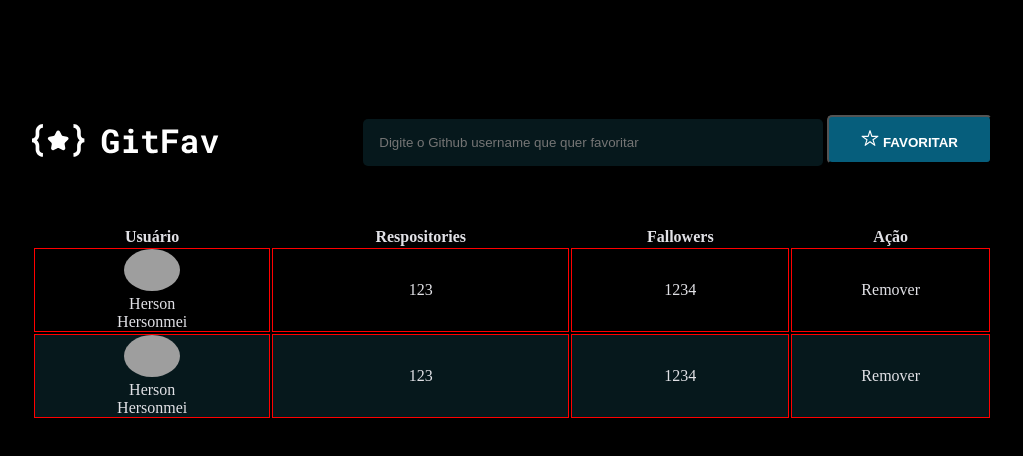
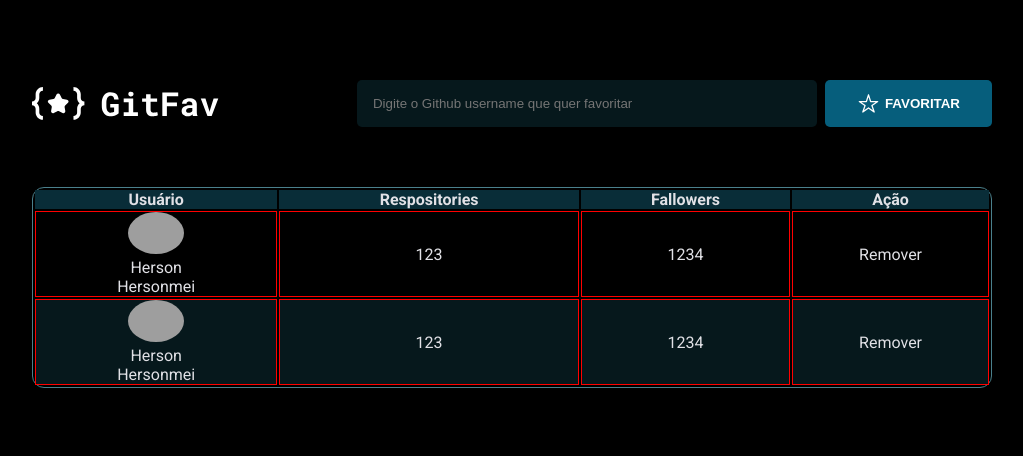
Before and after one commit to Hersonmei/GitFav, a plain HTML site: page index.html in a window 1280 px wide. Shown: the whole page, without its empty margins (128-1151 px from the left). Drawn offline with Linux system fonts and the light colour scheme; grey boxes are pictures that could not be loaded.

Commit message:
Aplicação de estilos no Header e início do Thead

```diff
--- a/index.html
+++ b/index.html
@@ -68,10 +68,10 @@
       <div class="input-wrapper">
         <input type="text" placeholder="Digite o Github username que quer favoritar"/>
         <button class="btn">
-          <svg width="18" height="18" viewBox="0 0 24 24" fill="none" xmlns="http://www.w3.org/2000/svg">
+          <svg width="23" height="21" viewBox="0 0 24 24" fill="none" xmlns="http://www.w3.org/2000/svg">
             <path fill-rule="evenodd" clip-rule="evenodd" d="M12 1.5C12.3249 1.5 12.6128 1.70919 12.7133 2.01819L14.9824 9H22.5C22.8287 9 23.1191 9.21402 23.2164 9.52798C23.3137 9.84193 23.1952 10.1827 22.9241 10.3685L16.8295 14.5477L19.1794 21.5102C19.2837 21.8193 19.1762 22.1605 18.9134 22.354C18.6506 22.5474 18.2929 22.5488 18.0287 22.3573L12 17.9887L5.97133 22.3573C5.70709 22.5488 5.34938 22.5474 5.0866 22.354C4.82381 22.1605 4.71628 21.8193 4.82063 21.5102L7.17046 14.5477L1.07585 10.3685C0.804769 10.1827 0.686309 9.84193 0.783612 9.52798C0.880915 9.21402 1.17131 9 1.49999 9H9.01763L11.2867 2.01819C11.3871 1.70919 11.6751 1.5 12 1.5ZM12 4.67651L10.2758 9.98181C10.1753 10.2908 9.88739 10.5 9.56249 10.5H3.91994L8.48664 13.6315C8.76343 13.8213 8.88044 14.1718 8.77311 14.4898L6.99287 19.7646L11.5599 16.4552C11.8225 16.2649 12.1775 16.2649 12.4401 16.4552L17.0071 19.7646L15.2269 14.4898C15.1196 14.1718 15.2366 13.8213 15.5133 13.6315L20.08 10.5H14.4375C14.1126 10.5 13.8246 10.2908 13.7242 9.98181L12 4.67651Z" fill="white"/>
             </svg>
-            Favoritar
+          <p>Favoritar</p>
         </button>
       </div>
 
--- a/styles.css
+++ b/styles.css
@@ -13,7 +13,10 @@
 body {
     background-color: #000000;
     font-size: 1.6rem;
-    padding: 11.5rem 16rem;
+    padding: 8rem 16rem;
+
+    font-family:'Roboto', sans-serif;
+    /* font-family: 'Roboto Mono', monospace; */
 }
 
 main, table {
@@ -29,6 +32,11 @@
     margin-bottom: 6rem;
 }
 
+.input-wrapper {
+    display: flex;
+    gap: 8px;
+}
+
 .input-wrapper input {
     width: 46rem;
     padding: 1.6rem;
@@ -40,13 +48,37 @@
 }
 
 .input-wrapper .btn {
+    display: flex;
+    align-items: center;
+    gap: 5px;
+
     background-color: #065E7C;
+
     padding: 1.2rem 3.2rem;
+    border: none;
     border-radius: 5px;
 
     text-transform: uppercase;
     font-weight: bold;
     color: #FFFFFF;
+
+    transition: background 250ms;
+    cursor: pointer;
+}
+
+.input-wrapper .btn:hover {
+    background-color: #FFFFFF;
+    color: #065E7C;
+}
+
+table {
+    border-radius: 12px;
+    border: 1px solid #4A808C;
+}
+
+table thead {
+    background-color: #092D38;
+    /* border-radius: 12px 12px 0 0; */
 }
 
 tbody tr:nth-child(even) {
```
